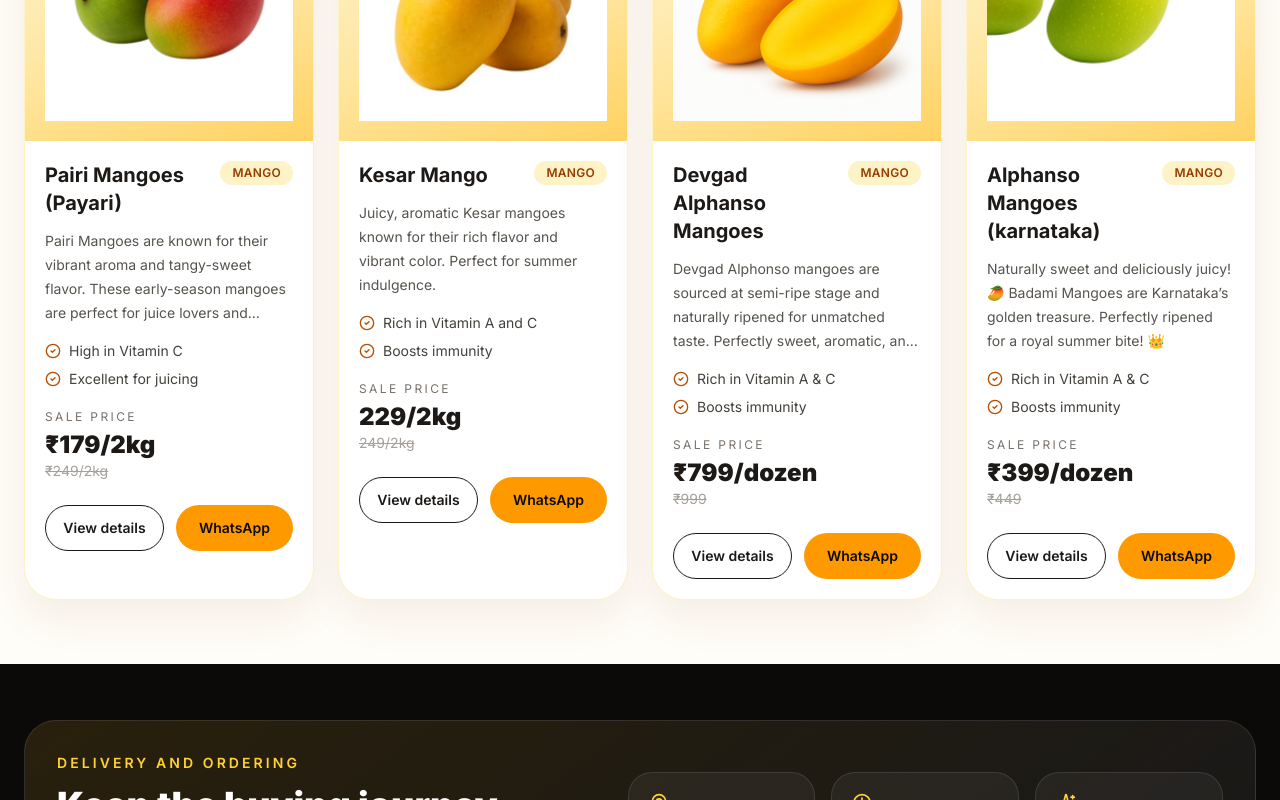
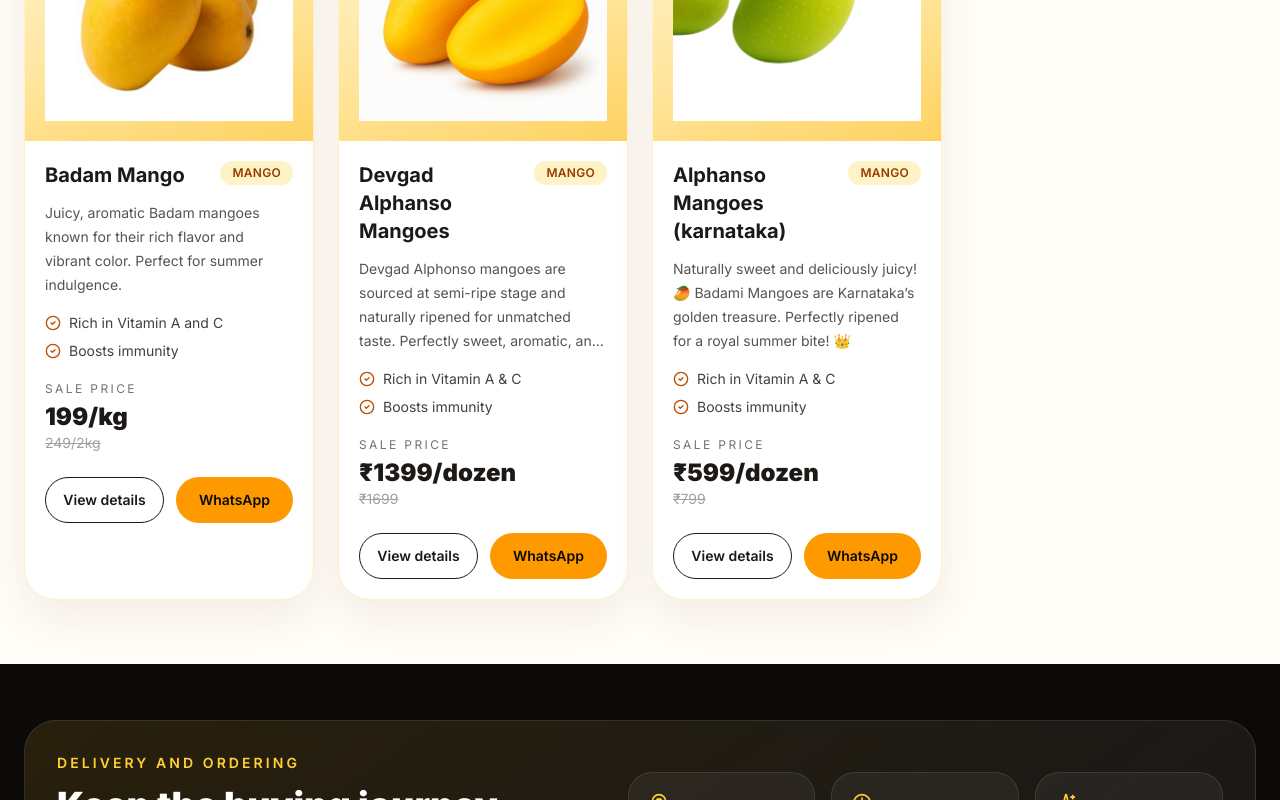
Before and after one commit to hussain992/fruitfulbox-platform, a Next.js app in the folder frontend/: page / in a window 1280 px wide. Shown: the part 1565-2365 px from the top of the page. Built offline with nearby package versions, Linux system fonts and the light colour scheme.

Commit message:
price update

```diff
--- a/frontend/src/app/page.tsx
+++ b/frontend/src/app/page.tsx
@@ -12,7 +12,8 @@ const whatsappMessage =
 
 const mangoProducts = fruits.filter((product) => {
   const haystack = `${product.id ?? ""} ${product.title ?? ""} ${product.description ?? ""}`.toLowerCase();
-  return haystack.includes("mango");
+  //  haystack.includes("mango");
+   return (haystack.includes("mango") && !haystack.includes("pairi"));
 });
 
 const spotlightPoints = [
--- a/frontend/src/lib/fruits.json
+++ b/frontend/src/lib/fruits.json
@@ -340,11 +340,11 @@
   {
     "id": "kesar-mango",
     "slug": "kesar-mango",
-    "title": "Kesar Mango",
-    "description": "Juicy, aromatic Kesar mangoes known for their rich flavor and vibrant color. Perfect for summer indulgence.",
+    "title": "Badam Mango",
+    "description": "Juicy, aromatic Badam mangoes known for their rich flavor and vibrant color. Perfect for summer indulgence.",
     "price": {
       "original": "249/2kg",
-      "discounted": "229/2kg"
+      "discounted": "199/kg"
     },
     "image": "/images/Kesar-Mangoes.jpg",
     "isAvailable": false,
@@ -357,11 +357,11 @@
       "Great for desserts and juices"
     ],
     "seo": {
-      "title": "Buy Kesar Mangoes Online - Fresh & Juicy | Fruitful Box",
-      "description": "Order fresh Kesar mangoes online at Fruitful Box. Enjoy the rich flavor and vibrant color of these aromatic mangoes. Perfect for summer indulgence. Limited stock available!",
+      "title": "Buy Badam Mangoes Online - Fresh & Juicy | Fruitful Box",
+      "description": "Order fresh Badam mangoes online at Fruitful Box. Enjoy the rich flavor and vibrant color of these aromatic mangoes. Perfect for summer indulgence. Limited stock available!",
       "keywords": [
-        "Kesar Mangoes",
-        "Buy Kesar Mangoes Online",
+        "Badam Mangoes",
+        "Buy Badam Mangoes Online",
         "Fresh Mangoes",
         "Seasonal Fruits"
       ]
@@ -387,8 +387,8 @@
     "category": "fruits",
     "isAvailable": false,
     "price": {
-      "original": "₹999",
-      "discounted": "₹799/dozen"
+      "original": "₹1699",
+      "discounted": "₹1399/dozen"
     },
     "stock": 12,
     "tags": ["seasonal", "new-arrival"],
@@ -439,8 +439,8 @@
       ]
     },
     "price": {
-      "original": "₹449",
-      "discounted": "₹399/dozen"
+      "original": "₹799",
+      "discounted": "₹599/dozen"
     },
     "stock": 12,
     "reviews": []
```
